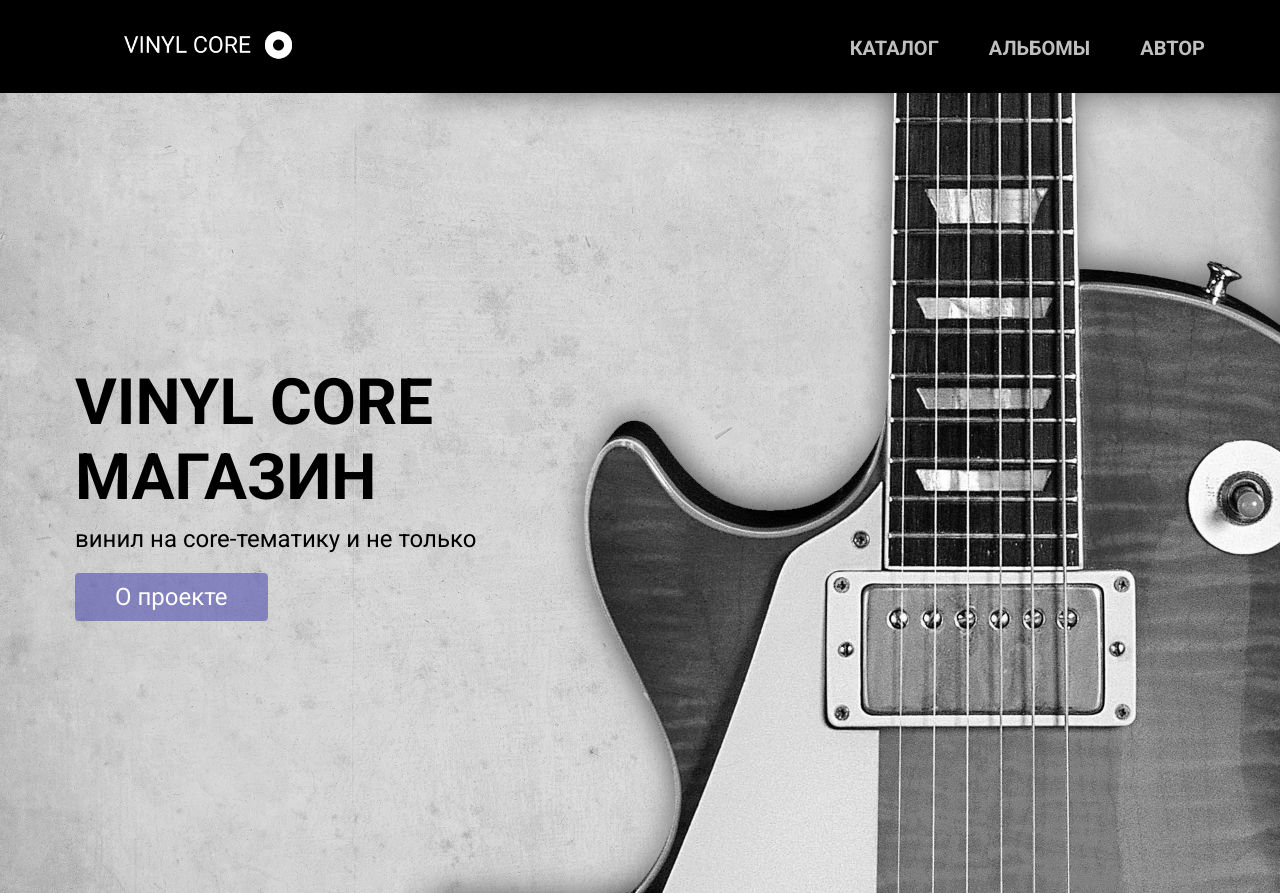
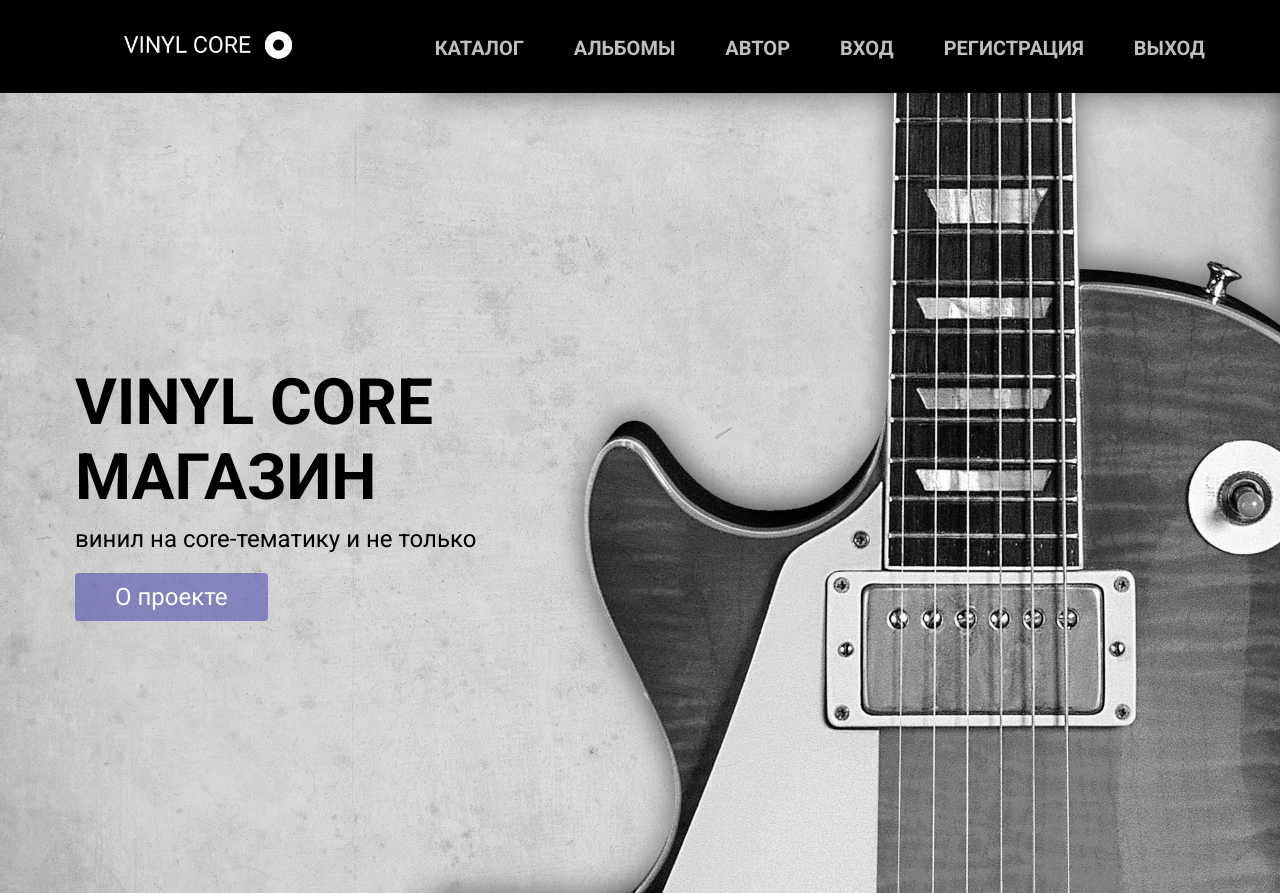
Before and after one commit to Sayofiki/dip3, a plain HTML site: page index.html in a window 1280 px wide. Shown: the top 893 px of the page. Drawn offline with nearby package versions, Linux system fonts and the light colour scheme.

Commit message:
Initial commit

```diff
--- a/index.html
+++ b/index.html
@@ -102,7 +102,10 @@
             <nav class="nav">
                 <a class="nav__link" href="#" data-scroll="#features">Каталог</a>
                 <a class="nav__link" href="#" data-scroll="#photos">Альбомы</a>
-                <a class="nav__link" href="https://vk.com/stkudryashov" target="_blank">Автор</a>
+                <a class="nav__link" href="https://vk.com/sayofiki" target="_blank">Автор</a>
+                <a class="nav__link" href="./src/login.js" target="_blank">Вход</a>
+                <a class="nav__link" href="./src/reg.js" target="_blank">Регистрация</a>
+                <a class="nav__link" href="./src/exit.js" target="_blank">Выход</a>
             </nav>
 
             <button class="burger" type="button" id="burger">
@@ -113,7 +116,10 @@
         <nav class="header__nav" id="menu">
                 <a class="nav__link" href="#" data-scroll="#features">Каталог</a>
                 <a class="nav__link" href="#" data-scroll="#photos">Альбомы</a>
-                <a class="nav__link" href="https://vk.com/stkudryashov" target="_blank">Автор</a>
+                <a class="nav__link" href="https://vk.com/sayofiki" target="_blank">Автор</a>
+            <a class="nav__link" href="./src/login.js" target="_blank">Вход</a>
+            <a class="nav__link" href="./src/reg.js" target="_blank">Регистрация</a>
+            <a class="nav__link" href="./src/exit.js" target="_blank">Выход</a>
         </nav>
     </div><!-- /.container -->
 </header>
```
